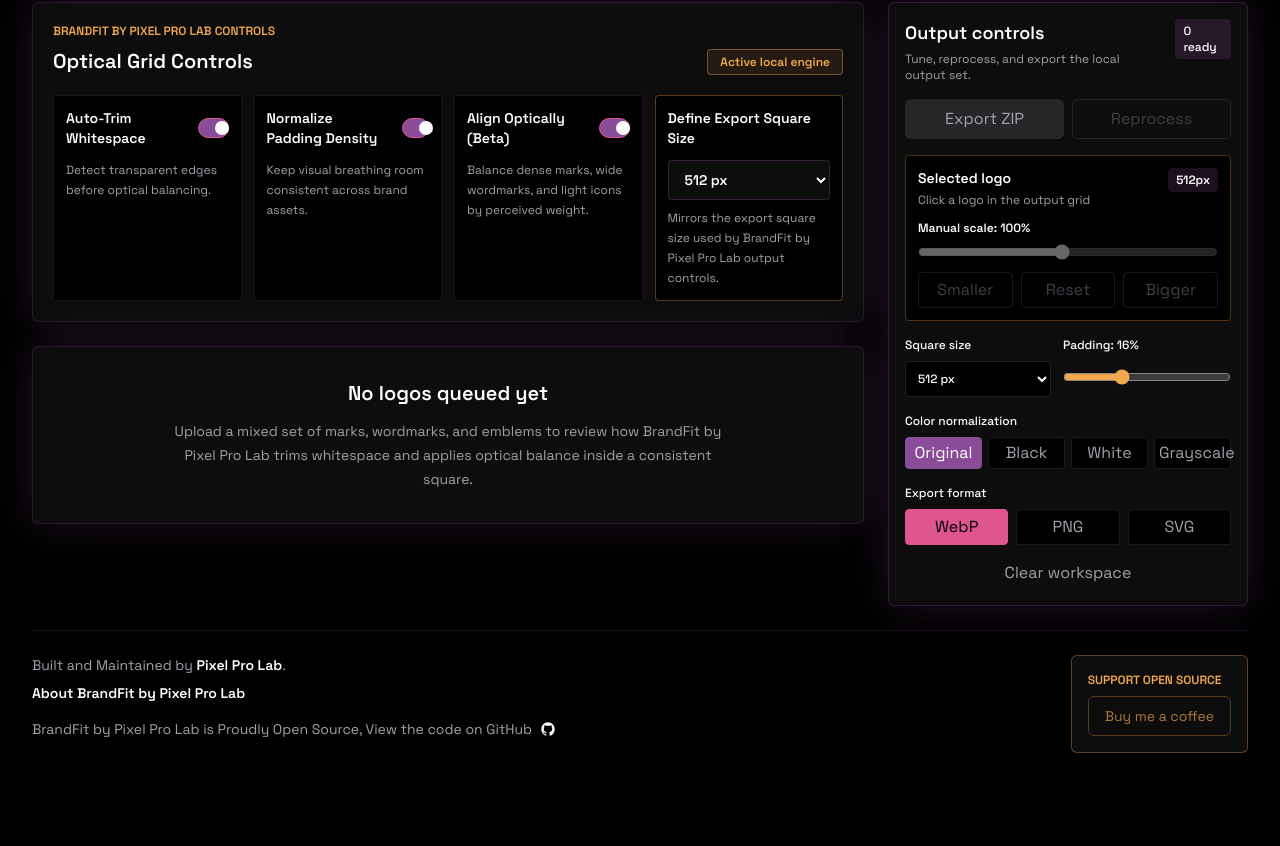
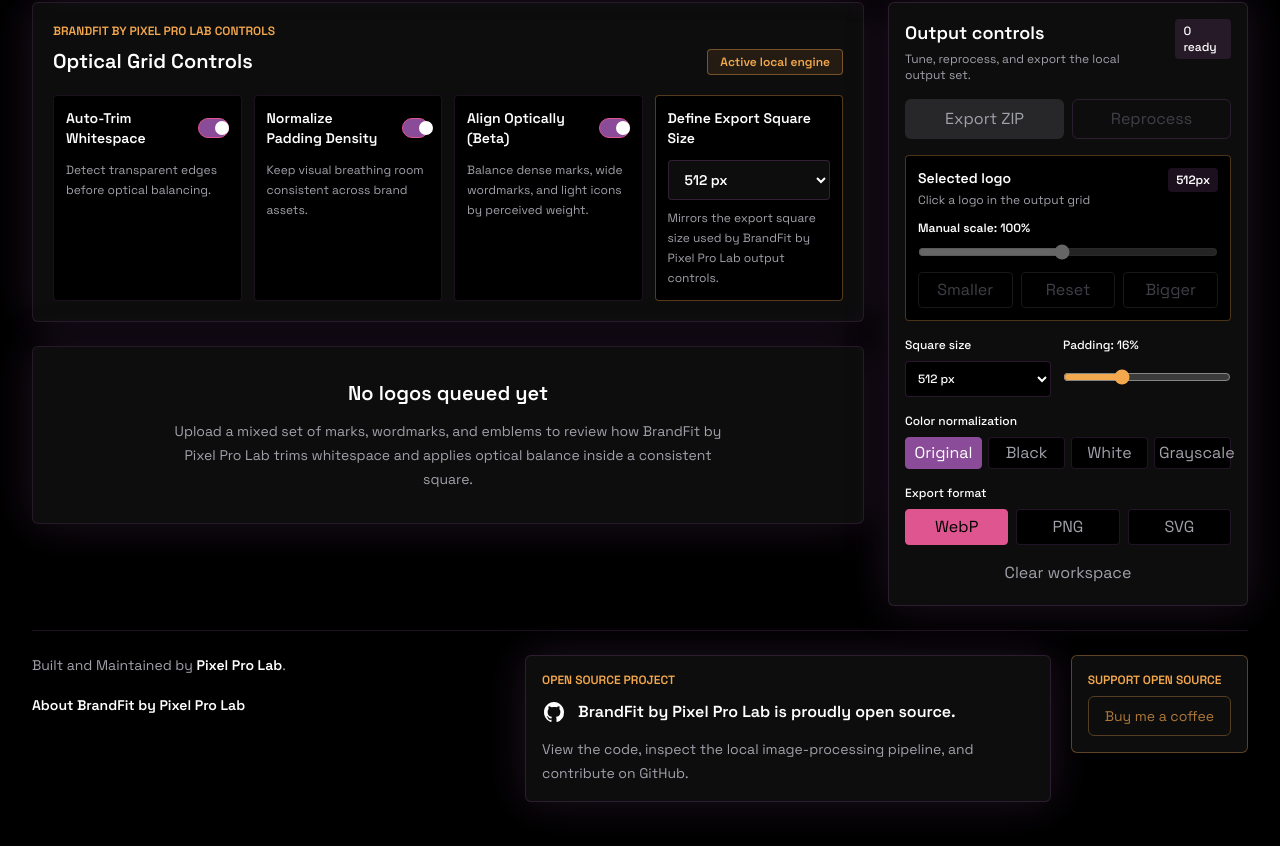
Before and after one commit to PixelProLab/BrandFit, a Next.js app: page / in a window 1280 px wide. Shown: the part 306-1152 px from the top of the page. Before the commit the page ends 1103 px from the top, so only its background shows below. Built offline with nearby package versions, Linux system fonts and the light colour scheme.

Commit message:
fix: rebalance footer links

```diff
--- a/app/page.tsx
+++ b/app/page.tsx
@@ -231,9 +231,8 @@
 function BrandFitFooter() {
   return (
     <footer className="border-t border-brand-purple/20 py-6 text-sm text-brand-text-muted">
-      <div className="grid gap-6 lg:grid-cols-[1fr_auto] lg:items-start">
-        <div className="grid gap-4">
-          <div className="grid gap-2">
+      <div className="grid gap-5 lg:grid-cols-[minmax(260px,0.9fr)_minmax(320px,1fr)_auto] lg:items-start">
+        <div>
           <p>
             Built and Maintained by{" "}
             <a
@@ -246,15 +245,24 @@
             </a>
             .
           </p>
-            <Link href="/about" className="font-semibold text-brand-text-main transition hover:text-brand-pink">
+          <Link
+            href="/about"
+            className="mt-5 inline-flex font-semibold text-brand-text-main transition hover:text-brand-pink"
+          >
             About BrandFit by Pixel Pro Lab
           </Link>
         </div>
-          <p className="flex flex-wrap items-center gap-x-2 gap-y-1">
-            <span>BrandFit by Pixel Pro Lab is Proudly Open Source, View the code on GitHub</span>
+
+        <div className="rounded-md border border-brand-purple/25 bg-brand-surface p-4 shadow-brand-purple">
+          <p className="text-xs font-semibold uppercase text-brand-orange">Open source project</p>
           <GitHubLink ariaLabel="View PixelProLab BrandFit source code on GitHub">
-              <GitHubIcon />
+            <span className="mt-3 flex items-center gap-3 text-base font-semibold text-brand-text-main">
+              <GitHubIcon className="h-6 w-6" />
+              <span>BrandFit by Pixel Pro Lab is proudly open source.</span>
+            </span>
           </GitHubLink>
+          <p className="mt-2 text-sm leading-6 text-brand-text-muted">
+            View the code, inspect the local image-processing pipeline, and contribute on GitHub.
           </p>
         </div>
 
@@ -294,12 +302,12 @@
   );
 }
 
-function GitHubIcon() {
+function GitHubIcon({ className = "h-4 w-4" }: { className?: string }) {
   return (
     <svg
       aria-hidden="true"
       viewBox="0 0 24 24"
-      className="h-4 w-4"
+      className={className}
       fill="currentColor"
     >
       <path d="M12 2C6.48 2 2 6.58 2 12.26c0 4.52 2.87 8.36 6.84 9.72.5.1.68-.22.68-.49 0-.24-.01-.88-.01-1.73-2.78.62-3.37-1.37-3.37-1.37-.45-1.19-1.11-1.5-1.11-1.5-.91-.64.07-.63.07-.63 1 .07 1.53 1.06 1.53 1.06.89 1.56 2.34 1.11 2.91.85.09-.66.35-1.11.63-1.37-2.22-.26-4.55-1.14-4.55-5.07 0-1.12.39-2.04 1.03-2.76-.1-.26-.45-1.31.1-2.72 0 0 .84-.28 2.75 1.05A9.3 9.3 0 0 1 12 6.98c.85 0 1.7.12 2.5.34 1.91-1.33 2.75-1.05 2.75-1.05.55 1.41.2 2.46.1 2.72.64.72 1.03 1.64 1.03 2.76 0 3.94-2.34 4.81-4.57 5.06.36.32.68.94.68 1.9 0 1.37-.01 2.47-.01 2.8 0 .27.18.6.69.49A10.14 10.14 0 0 0 22 12.26C22 6.58 17.52 2 12 2Z" />
```
Lines whose indentation alone changed are shown as unchanged.
